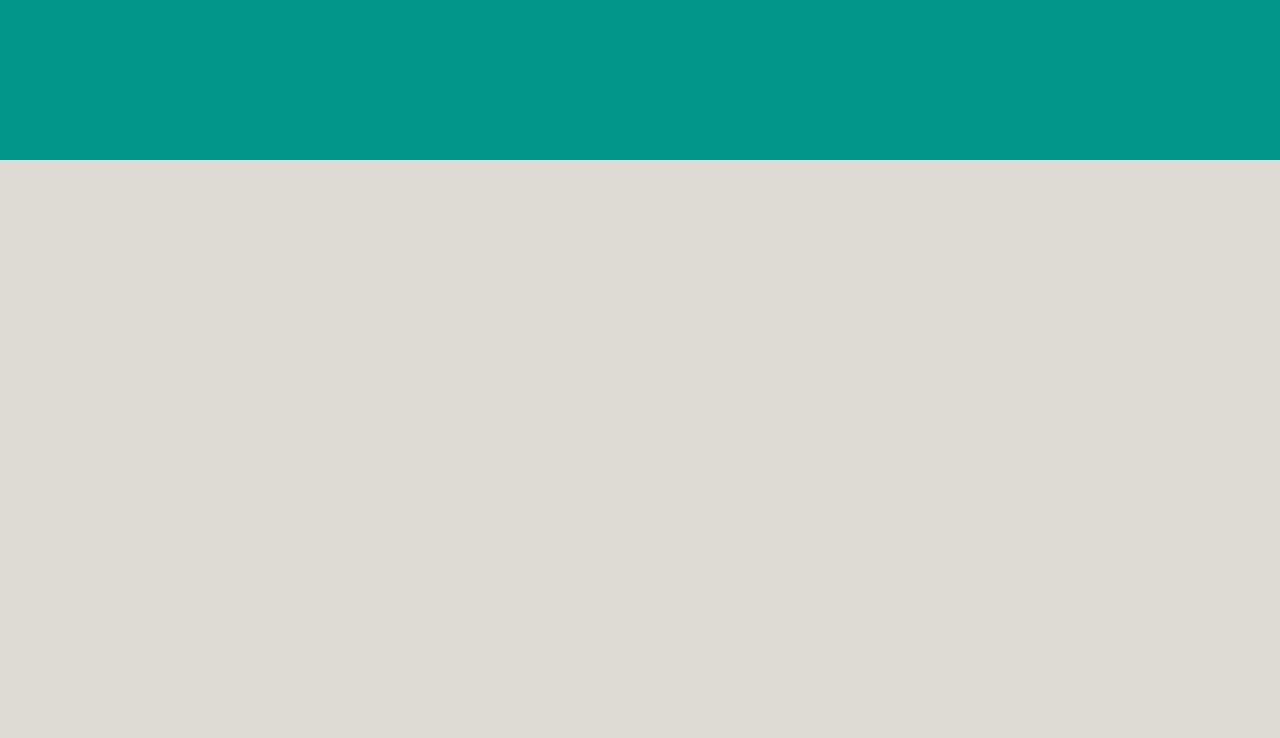
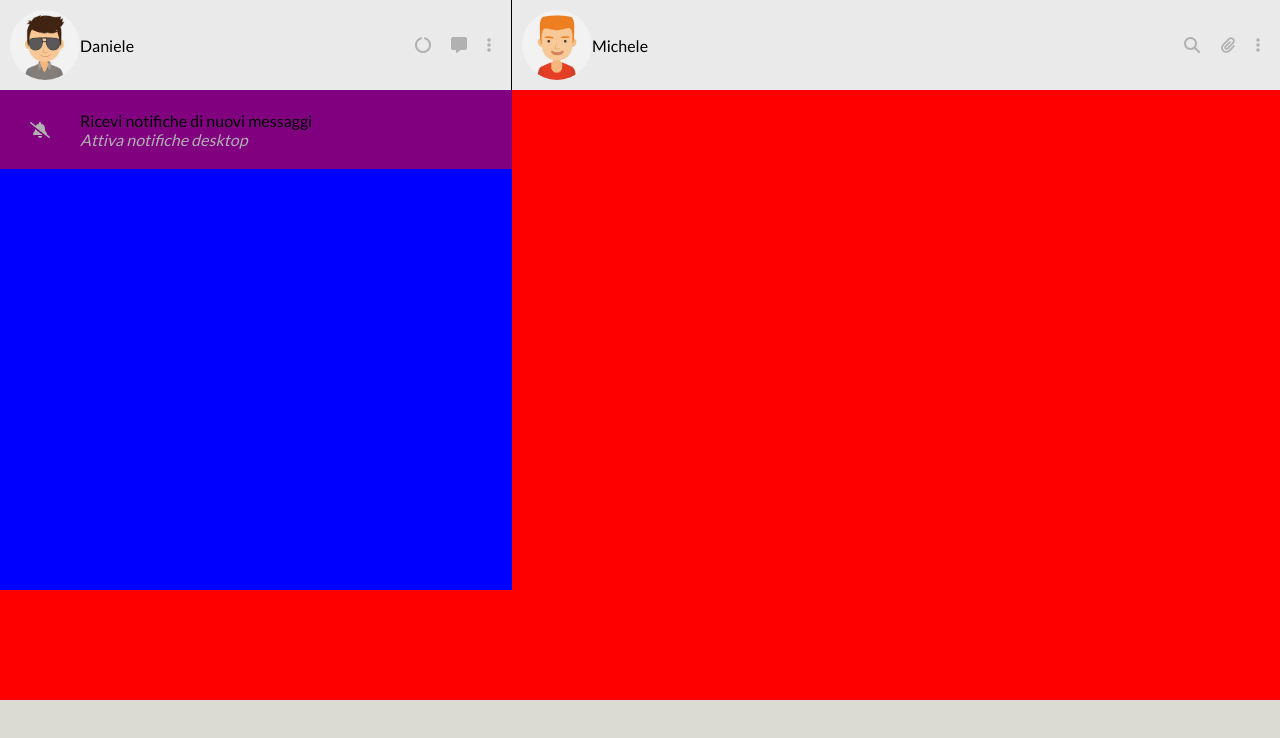
Before and after one commit to danifaso02/vue-boolzapp, a plain HTML site: page index.html in a window 1280 px wide. Drawn offline with nearby package versions, Linux system fonts and the light colour scheme.

Commit message:
fine header + inizio aside

```diff
--- a/css/style.css
+++ b/css/style.css
@@ -18,10 +18,94 @@ body{
     background-image: linear-gradient(var(--firstbackground-color) 20%, var(--secondbackground-color) 20% 100%);
 }
 
+i{
+    color: #b1b1b1;
+}
+
+/*----------------
+CONTAINER
+----------------*/
+.container{
+    width: 1280px;
+    height: 700px;
+    margin: auto;
+    background-color: red;
+}
+
 /*----------------
 HEADER
 ----------------*/
+header{
+    background-color: var(--header-color);
+}
 
+.header-row{
+    display: flex;
+}
+
+.row-utent{
+    padding: 10px;
+    width: 40%;
+    border-right: 1px solid black;
+    display: flex;
+    justify-content: space-between;
+    align-items: center;
+}
+
+.image-utent{
+    display: flex;
+    align-items: center;
+}
+
+img{
+    width: 70px;
+    border-radius: 100%;
+}
+
+.icons{
+    display: flex;
+}
+
+.icons > i{
+    margin: 0 10px;
+}
+
+.row-friendchat{
+    padding: 0 10px;
+    width: 60%;
+}
+
+.row-friendchat{
+    display: flex;
+    justify-content: space-between;
+    align-items: center;
+}
+
+/*----------------
+ASIDE
+----------------*/
+aside{
+    background-color: blue;
+    width: 40%;
+    height: 500px;
+}
+
+.notification-bar{
+    display: flex;
+    align-items: center;
+    background-color: purple;
+    padding: 10px;
+}
+
+.bell{
+    padding: 20px;
+    border-radius: 100%;
+    background-color: var(--notificationbell-color);
+}
+
+.notification-text{
+    margin: 0 10px;
+}
 /*----------------
 MAIN
 ----------------*/
--- a/index.html
+++ b/index.html
@@ -18,15 +18,59 @@
     <title>Boolzapp</title>
 </head>
 <body>
+    <div class="container">
+    <!-- Header -->
+    <header>
+        <div class="header-row">
+            <!-- Profile -->
+            <div class="row-utent">
+                <div class="image-utent">
+                    <img src="img/avatar_2.jpg" alt="Utent image">
+                    <span>Daniele</span>
+                </div>
+                <div class="icons">
+                    <i class="fa-solid fa-circle-notch"></i>
+                    <i class="fa-solid fa-message"></i>
+                    <i class="fa-solid fa-ellipsis-vertical"></i>
+                </div>
+            </div>
+            <!-- Profile chat -->
+            <div class="row-friendchat">
+                <div class="image-utent">
+                    <img src="img/avatar_1.jpg" alt="Utent image">
+                    <span>Michele</span>
+                </div>
 
-    <!-- Header -->
-    <header></header>
+                <div class="icons">
+                    <i class="fa-solid fa-magnifying-glass"></i>
+                    <i class="fa-solid fa-paperclip"></i>
+                    <i class="fa-solid fa-ellipsis-vertical"></i>
+                </div>
+            </div>
+        </div>
+    </header>
+
+    <!-- Aside -->
+    <aside>
+        <div class="notification-bar">
+            <div class="bell">
+                <i class="fa-solid fa-bell-slash"></i>
+            </div>
+            <div class="notification-text">
+                <span>Ricevi notifiche di nuovi messaggi</span>
+                <br>
+                <i>Attiva notifiche desktop</i>
+            </div>
+        </div>
+
+    </aside>
 
     <!-- Main -->
     <main></main>
 
     <!-- Footer -->
     <footer></footer>
+    </div>
 
     <!-- JS -->
     <script src="js/main.js"></script>
```
